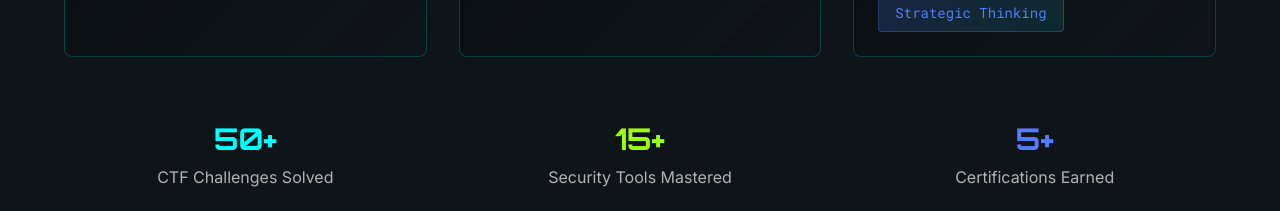
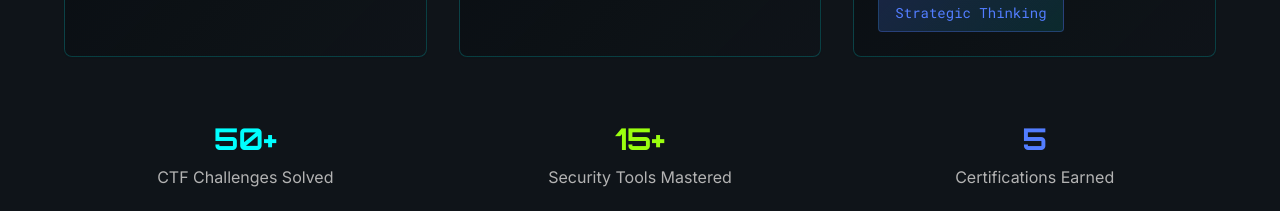
Before and after one commit to gupta09-oop/cyber-pulse-kshitij, a React (Vite) app: page / in a window 1280 px wide. Shown: the part 3540-3751 px from the top of the page. Built offline with nearby package versions, Linux system fonts and the light colour scheme.

Commit message:
Remove one certification

```diff
--- a/src/components/Skills.tsx
+++ b/src/components/Skills.tsx
@@ -86,7 +86,7 @@ export const Skills = () => {
             <p className="text-muted-foreground">Security Tools Mastered</p>
           </div>
           <div className="text-center">
-            <div className="font-cyber text-3xl font-bold text-accent mb-2">5+</div>
+            <div className="font-cyber text-3xl font-bold text-accent mb-2">5</div>
             <p className="text-muted-foreground">Certifications Earned</p>
           </div>
         </div>
```
